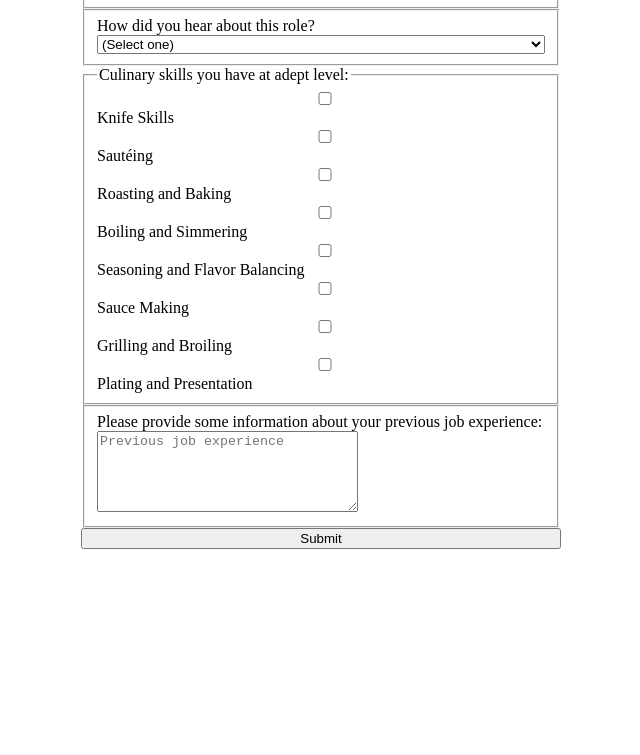
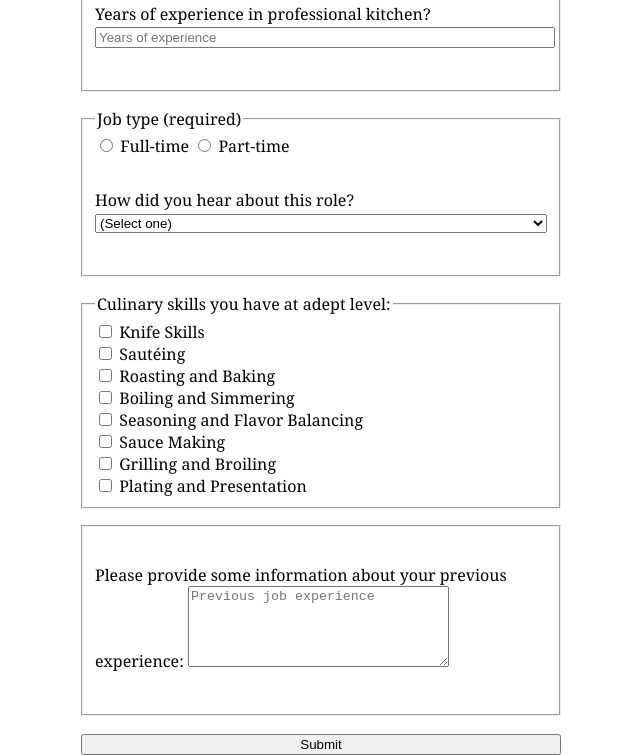
Before and after one commit to mozartdd/surveyFormWebPage, a plain HTML site: page index.html in a window 1280 px wide. Shown: the part 413-1168 px from the top of the page, without its empty margins (319-959 px from the left). Before the commit the page ends 962 px from the top, so only its background shows below. Drawn offline with Linux system fonts and the light colour scheme.

Commit message:
did add inline elements to checkbox and radio

```diff
--- a/index.html
+++ b/index.html
@@ -18,14 +18,12 @@
         </fieldset>
         <fieldset>
             <legend>Job type (required)</legend>
-            <label for="full-time">
-                <input type="radio" name="job-time" id="full-time" class="inline" value="full-time"> Full-time
+            <label class="set" for="full-time">
+                <input class="checkBox" type="radio" name="job-time" id="full-time" class="inline" value="full-time"> Full-time
             </label>
-            <label for="part-time">
-                <input type="radio" name="job-time" id="part-time" class="inline" value="part-time"> Part-time
+            <label class="set" for="part-time">
+                <input class="checkBox" type="radio" name="job-time" id="part-time" class="inline" value="part-time"> Part-time
             </label>
-        </fieldset>
-        <fieldset>
             <label for="dropdown">How did you hear about this role?
             <select name="referrer" id="dropdown">
                 <option value="">(Select one)</option>
@@ -38,25 +36,25 @@
         </fieldset>
         <fieldset>
             <legend>Culinary skills you have at adept level: </legend>
-            <input type="checkbox" name="skills" id="knife" value="knife">
-            <label for="knife">Knife Skills</label>
-            <input type="checkbox" name="skills" id="sauteing" value="sauteing">
-            <label for="sauteing">Sautéing</label>
-            <input type="checkbox" name="skills" id="roasting-baking" value="roasting-baking">
-            <label for="roasting-baking">Roasting and Baking</label>
-            <input type="checkbox" name="skills" id="boiling-simmering" value="boiling-simmering">
-            <label for="boiling-simmering">Boiling and Simmering</label>
-            <input type="checkbox" name="skills" id="flavor-balancing" value="flavor-balancing">
-            <label for="flavor-balancing">Seasoning and Flavor Balancing</label>
-            <input type="checkbox" name="skills" id="sauce" value="sauce">
-            <label for="sauce">Sauce Making</label>
-            <input type="checkbox" name="skills" id="grilling" value="grilling">
-            <label for="grilling">Grilling and Broiling</label>
-            <input type="checkbox" name="skills" id="plating" value="plating">
-            <label for="plating">Plating and Presentation</label>
+            <input class="checkBox" type="checkbox" name="skills" id="knife" value="knife">
+            <label class="set" for="knife">Knife Skills</label><br>
+            <input class="checkBox" type="checkbox" name="skills" id="sauteing" value="sauteing">
+            <label class="set" for="sauteing">Sautéing</label><br>
+            <input class="checkBox" type="checkbox" name="skills" id="roasting-baking" value="roasting-baking">
+            <label class="set" for="roasting-baking">Roasting and Baking</label><br>
+            <input class="checkBox" type="checkbox" name="skills" id="boiling-simmering" value="boiling-simmering">
+            <label class="set" for="boiling-simmering">Boiling and Simmering</label><br>
+            <input class="checkBox" type="checkbox" name="skills" id="flavor-balancing" value="flavor-balancing">
+            <label class="set" for="flavor-balancing">Seasoning and Flavor Balancing</label><br>
+            <input class="checkBox" type="checkbox" name="skills" id="sauce" value="sauce">
+            <label class="set" for="sauce">Sauce Making</label><br>
+            <input class="checkBox" type="checkbox" name="skills" id="grilling" value="grilling">
+            <label class="set" for="grilling">Grilling and Broiling</label><br>
+            <input class="checkBox" type="checkbox" name="skills" id="plating" value="plating">
+            <label class="set" for="plating">Plating and Presentation</label><br>
         </fieldset>
         <fieldset>
-            <label for="bio">Please provide some information about your previous job experience:
+            <label for="bio">Please provide some information about your previous experience:
                 <textarea name="bio" id="bio" rows="5" cols="30" placeholder="Previous job experience"></textarea>
             </label>
         </fieldset>
--- a/styles.css
+++ b/styles.css
@@ -2,6 +2,7 @@ body {
     height: 100vh;
     width: 100%;
     margin: 0;
+    font-family: Georgia, Times, Arial;
 }
 
 h1, p {
@@ -16,14 +17,22 @@ form {
     margin: 0 auto;
 }
 
+fieldset {
+    margin: 1em 0;
+}
+
 label {
     display: block;
+    margin: 2em 0;
 }
 
 input, select {
     width: 100%;
 }
 
-.inline {
+.inline, .set {
     display: inline;
 }
+.checkBox {
+    width: auto;
+}
```
